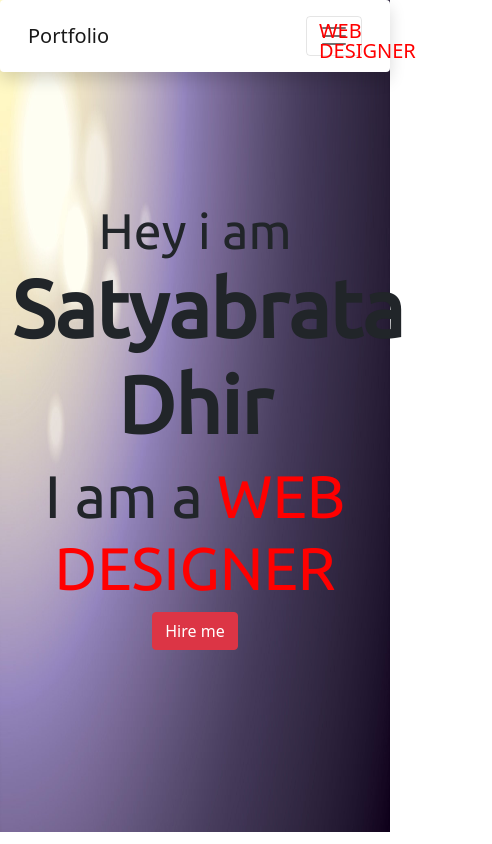
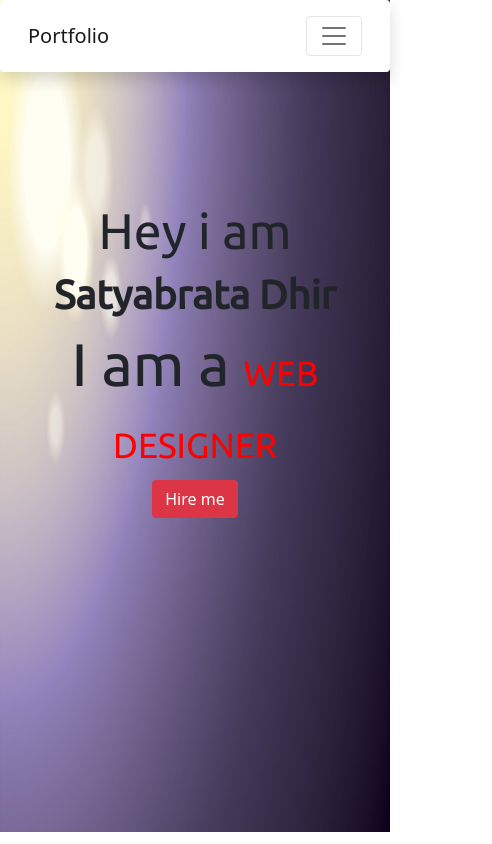
Before and after one commit to satyabratadhir5697/portfolio1, a plain HTML site: page index.html in a window 390 px wide. Shown: the top 844 px of the page, 492 px wide, since content can reach past the window. Drawn offline with nearby package versions, Linux system fonts and the light colour scheme.

Commit message:
change in resoponsive

```diff
--- a/index.html
+++ b/index.html
@@ -53,8 +53,8 @@
 
       <div class="container text-center mainview  " id="cv">
 
-        <h1>Hey i am <b style="font-size: 80px;">Satyabrata Dhir</b></h1>
-        <h2>I am a <span></span></h2>
+        <h1>Hey i am <b class="name">Satyabrata Dhir</b></h1>
+        <h2>I am a <span class="animation"></span></h2>
         <button type="button" class="btn btn-danger">Hire me</button>
 
       </div>
--- a/style.css
+++ b/style.css
@@ -43,7 +43,8 @@ font-family: 'Ubuntu', sans-serif;
 
 
 
-span::before{
+.animation::before{
+    font-size: 50px;
     color: red;
     text-transform: uppercase;
     content: '';
@@ -92,3 +93,18 @@ p{
 .card:hover{
     background-color:red !important;
 }
+
+.name{
+    font-size: 80px;
+}
+@media only screen and (max-width:600px){
+    .name{
+        font-size: 40px;
+    }
+    .satyapic{
+        margin: 0;
+    }
+    .animation::before{
+        font-size: 35px;
+    }
+}
```
